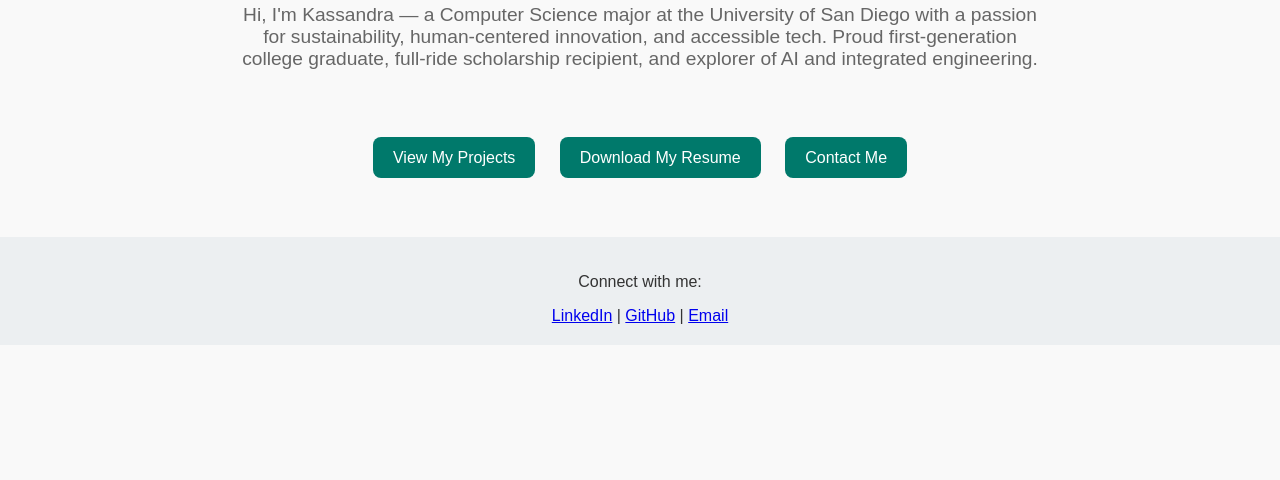
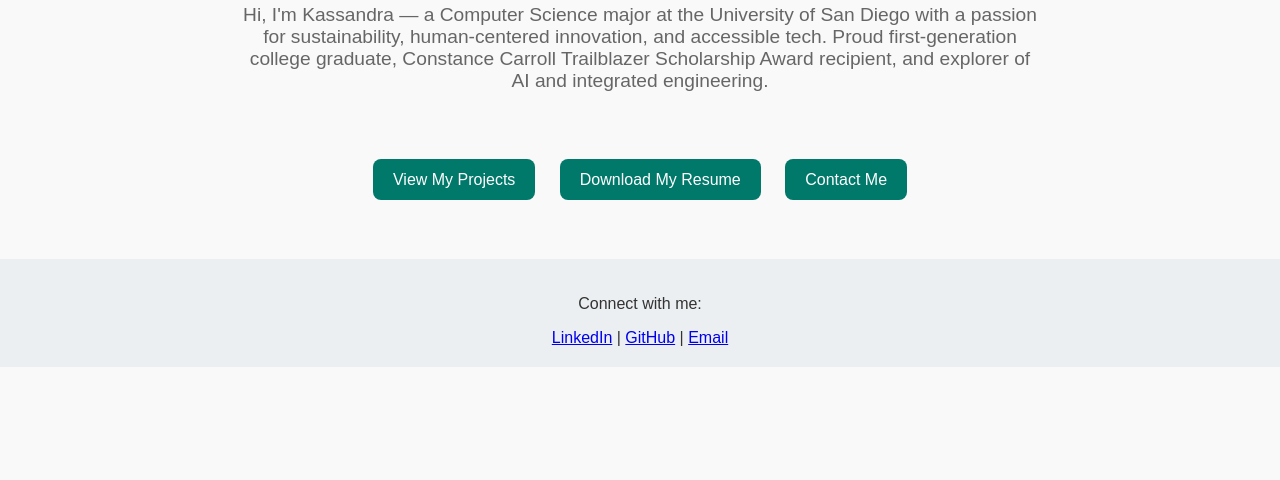
Before and after one commit to kassandram1/kassandramunoz.github.io, a plain HTML site: page index.html in a window 1280 px wide. Shown: the part 320-800 px from the top of the page. Drawn offline with Linux system fonts and the light colour scheme.

Commit message:
Update index.html

```diff
--- a/index.html
+++ b/index.html
@@ -15,7 +15,7 @@
     <section class="about">
         <h2>About Me</h2>
         <p>
-            Hi, I'm Kassandra — a Computer Science major at the University of San Diego with a passion for sustainability, human-centered innovation, and accessible tech. Proud first-generation college graduate, full-ride scholarship recipient, and explorer of AI and integrated engineering.
+            Hi, I'm Kassandra — a Computer Science major at the University of San Diego with a passion for sustainability, human-centered innovation, and accessible tech. Proud first-generation college graduate, Constance Carroll Trailblazer Scholarship Award recipient, and explorer of AI and integrated engineering.
         </p>
     </section>
 
```
